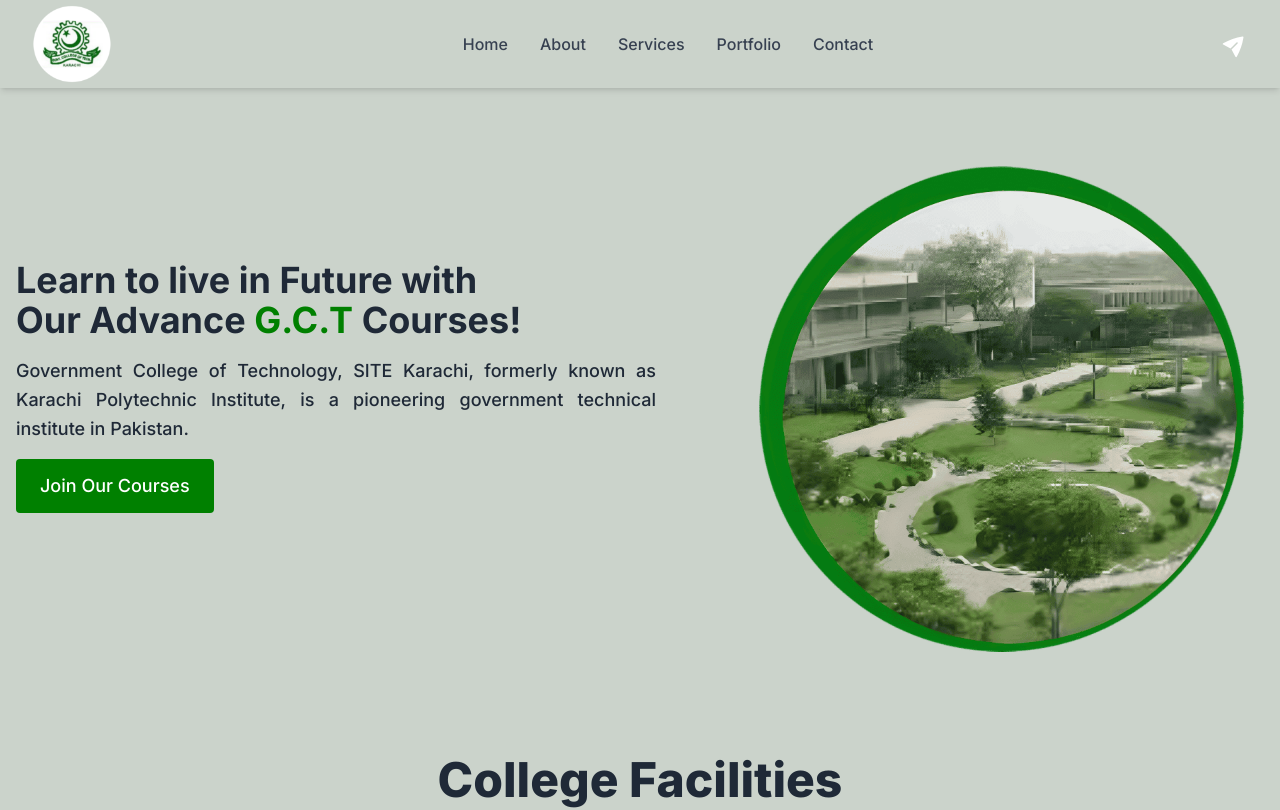
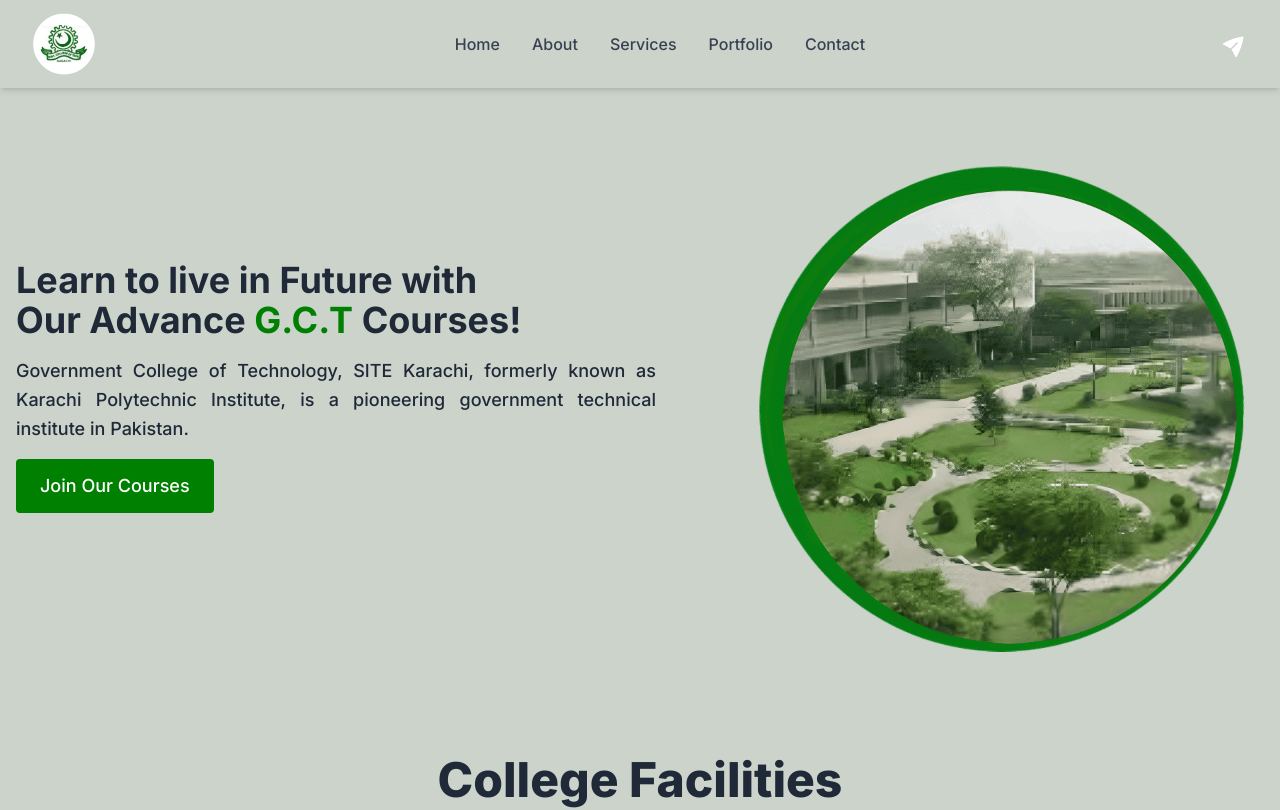
Before and after one commit to Arbab02/clerk, a Next.js app: page / in a window 1280 px wide. Shown: the top 810 px of the page. Built offline with nearby package versions, Linux system fonts and the light colour scheme.

Commit message:
Update Navbar.jsx

```diff
--- a/components/Navbar.jsx
+++ b/components/Navbar.jsx
@@ -19,7 +19,7 @@
               <img
                 src="./logo.png" // Update this path to your logo image
                 alt="My Logo"
-                className="h-[5rem] w-auto" // Adjust size as necessary
+                className="h-[4rem] w-auto" // Adjust size as necessary
               />
             </a>
           </div>
@@ -27,7 +27,7 @@
           {/* Desktop Menu */}
           <div className="hidden md:flex space-x-8 mx-auto">
             <Link href="/" className="text-gray-700 font-medium hover:text-[green]">Home</Link>
-            <Link href="/About" className="text-gray-700 font-medium hover:text-[green]">About</Link>
+            <Link href="/about" className="text-gray-700 font-medium hover:text-[green]">About</Link>
             <Link href="/services" className="text-gray-700 font-medium hover:text-[green]">Services</Link>
             <Link href="/portfolio" className="text-gray-700 font-medium hover:text-[green]">Portfolio</Link>
             <Link href="/contact" className="text-gray-700 font-medium hover:text-[green]">Contact</Link>
```
